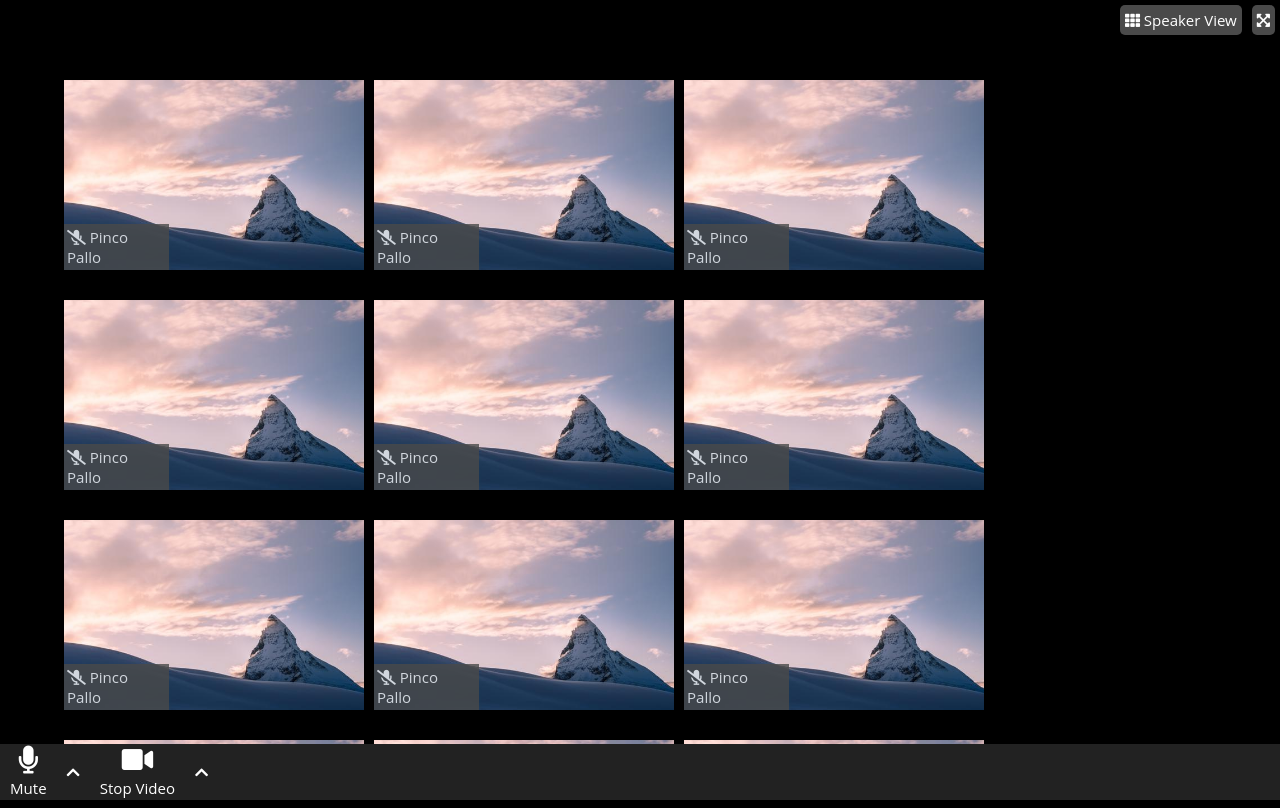
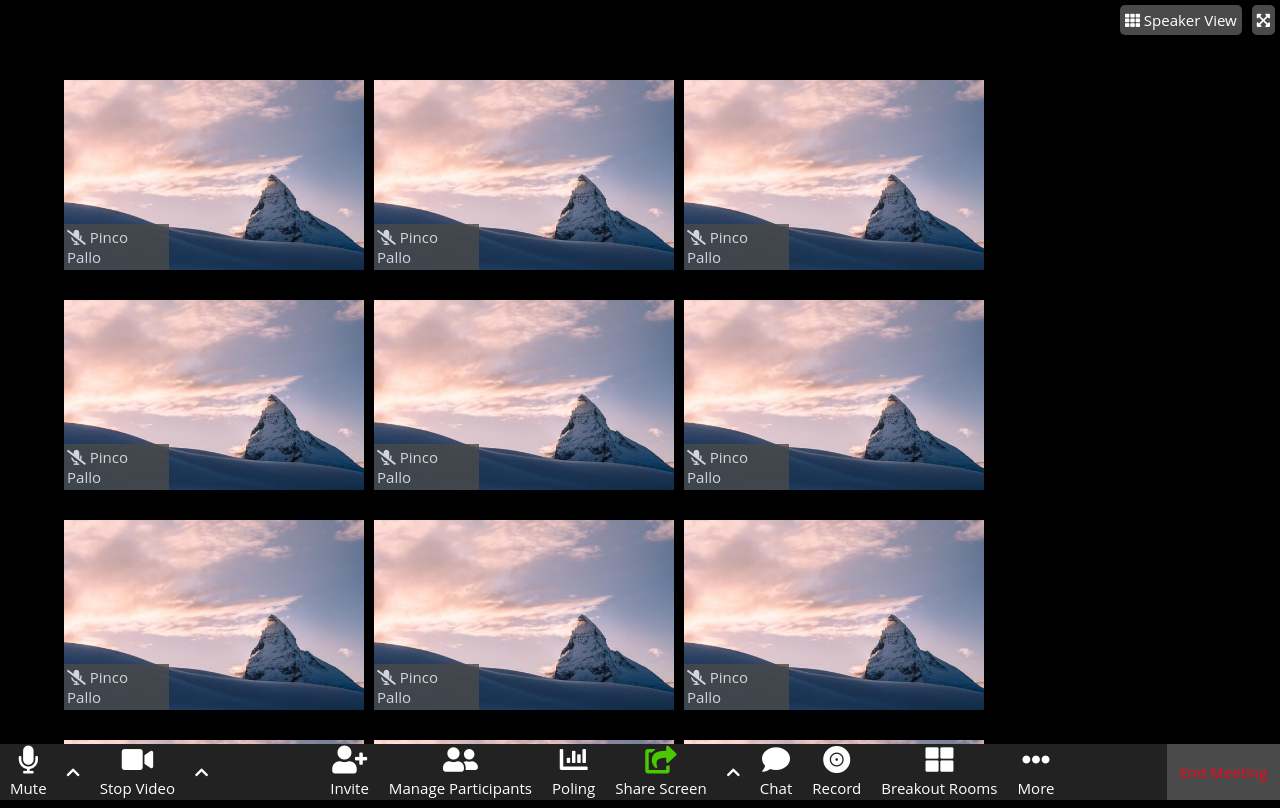
Before and after one commit to LBusnelli27/html-css-zoom, a plain HTML site: page index.html in a window 1280 px wide. Drawn offline with Linux system fonts and the light colour scheme.

Commit message:
footer done

```diff
--- a/css/style.css
+++ b/css/style.css
@@ -30,6 +30,7 @@
 
 body {
     background-color: #000000;
+    min-width: 900px;
 }
 
 
@@ -94,15 +95,25 @@ footer {
 
 
 /* FOOTER */
-.footer-left-side {
+.footer-items-container {
     align-items: center;
 }
-.footer-left-side div{
+.footer-items-container div{
     padding: 10px;
     text-align: center;
 }
 
-.footer-left-side .footer-icon i {
+.footer-items-container .footer-icon i {
     font-size: 1.8rem;
     padding-bottom: 5px;
 }
+
+.footer-icon .fa-share-square {
+    color: #4bc800;
+}
+
+.end-meeting-footer {
+    background-color: #4a4a4a;
+    color: #f3061b;
+    padding: 1%;
+}
--- a/index.html
+++ b/index.html
@@ -289,14 +289,55 @@
 
 
     <footer class="flex">
-        <div class="footer-left-side flex">
-            <div class="footer-icon"><i class="fas fa-microphone"></i><p>Mute</p></div>
+        <div class="footer-items-container flex">
+            <div class="footer-icon">
+                <i class="fas fa-microphone"></i><p>Mute</p>
+            </div>
+            <div>
+                <i class="fas fa-chevron-up"></i>
+            </div>
+
+            <div class="footer-icon">
+                <i class="fas fa-video"></i><p>Stop Video</p>
+            </div>
+            <div>
+                <i class="fas fa-chevron-up"></i>
+            </div>
+        </div>
+
+
+        <div class="footer-items-container flex">
+            <div class="footer-icon">
+                <i class="fas fa-user-plus"></i><p>Invite</p>
+            </div>
+            <div class="footer-icon">
+                <i class="fas fa-user-friends"></i><p>Manage Participants</p>
+            </div>
+            <div class="footer-icon">
+                <i class="fas fa-chart-bar"></i><p>Poling</p>
+            </div>
+            <div class="footer-icon">
+                <i class="fas fa-share-square"></i><p>Share Screen</p>
+            </div>
             <div><i class="fas fa-chevron-up"></i></div>
-            <div class="footer-icon"><i class="fas fa-video"></i><p>Stop Video</p></div>
-            <div><i class="fas fa-chevron-up"></i></div>
+            <div class="footer-icon">
+                <i class="fas fa-comment"></i><p>Chat</p>
+            </div>
+            <div class="footer-icon">
+                <i class="fas fa-record-vinyl"></i><p>Record</p>
+            </div>
+            <div class="footer-icon">
+                <i class="fas fa-th-large"></i><p>Breakout Rooms</p>
+            </div>
+            <div class="footer-icon">
+                <i class="fas fa-ellipsis-h"></i><p>More</p>
+            </div>
         </div>
-        <div class="footer-center"></div>
-        <div class="footer-left-side"></div>
+
+
+        <div class="footer-items-container end-meeting-footer flex">
+            <p>End Meeting</p>
+        </div>
     </footer>
 </body>
 </html>
```
